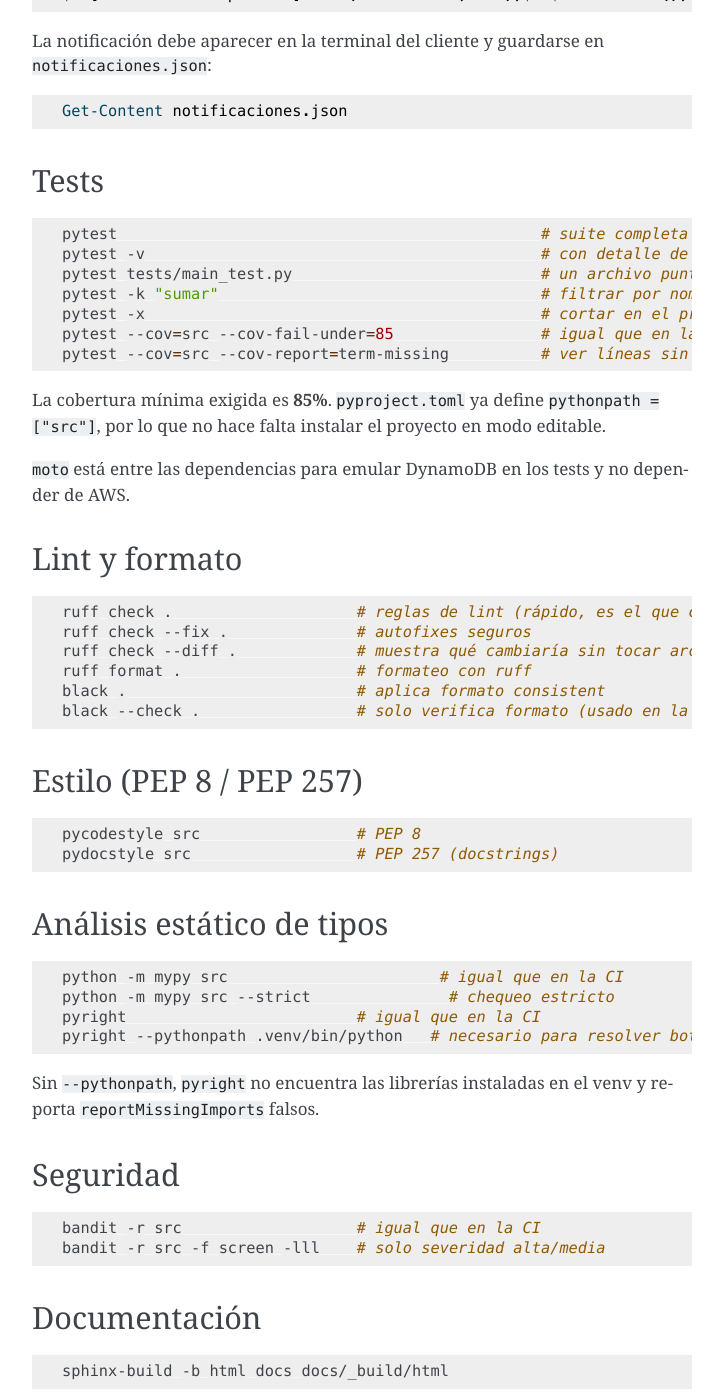
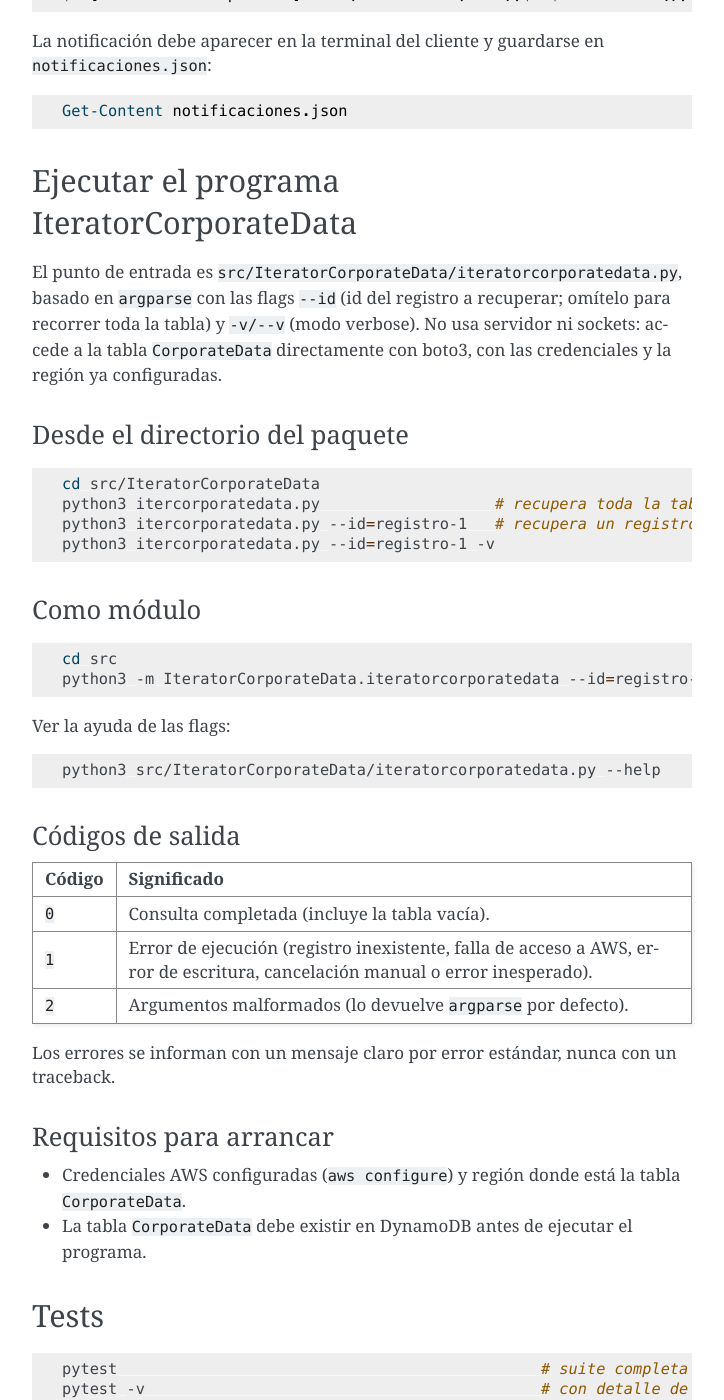
Before and after one commit to MoutSantiago/ing2_tpfi, a Sphinx documentation site: the page built from docs/development.md, in a window 1280 px wide and 1400 px high, scrolled down 7117 px. Shown: the whole window, without its empty margins (388-1112 px from the left). Built offline with Sphinx 7.4.7, drawn with Linux system fonts in a browser that asks for light colours; some of the changed text lies outside the part shown.

````diff
--- a/docs/development.md
+++ b/docs/development.md
@@ -307,6 +307,53 @@ La notificación debe aparecer en la terminal del cliente y guardarse en `notifi
 Get-Content notificaciones.json
 ```
 
+## Ejecutar el programa IteratorCorporateData
+
+El punto de entrada es
+`src/IteratorCorporateData/iteratorcorporatedata.py`, basado en `argparse` con las
+flags `--id` (id del registro a recuperar; omítelo para recorrer toda la tabla) y
+`-v/--v` (modo verbose). No usa servidor ni sockets: accede a la tabla
+`CorporateData` directamente con boto3, con las credenciales y la región ya
+configuradas.
+
+### Desde el directorio del paquete
+
+```sh
+cd src/IteratorCorporateData
+python3 itercorporatedata.py                   # recupera toda la tabla
+python3 itercorporatedata.py --id=registro-1   # recupera un registro puntual
+python3 itercorporatedata.py --id=registro-1 -v
+```
+
+### Como módulo
+
+```sh
+cd src
+python3 -m IteratorCorporateData.iteratorcorporatedata --id=registro-1 -v
+```
+
+Ver la ayuda de las flags:
+
+```sh
+python3 src/IteratorCorporateData/iteratorcorporatedata.py --help
+```
+
+### Códigos de salida
+
+| Código | Significado |
+|--------|-------------|
+| `0`    | Consulta completada (incluye la tabla vacía). |
+| `1`    | Error de ejecución (registro inexistente, falla de acceso a AWS, error de escritura, cancelación manual o error inesperado). |
+| `2`    | Argumentos malformados (lo devuelve `argparse` por defecto). |
+
+Los errores se informan con un mensaje claro por error estándar, nunca con un traceback.
+
+### Requisitos para arrancar
+
+- Credenciales AWS configuradas (`aws configure`) y región donde está la tabla
+  `CorporateData`.
+- La tabla `CorporateData` debe existir en DynamoDB antes de ejecutar el programa.
+
 ## Tests
 
 ```sh
````
Also changed, not shown: CHANGELOG.md (+7 -0 lines), README.md (+39 -11 lines), docs/index.md (+1 -0 lines), docs/usage.md (+20 -0 lines), 2 other files.
